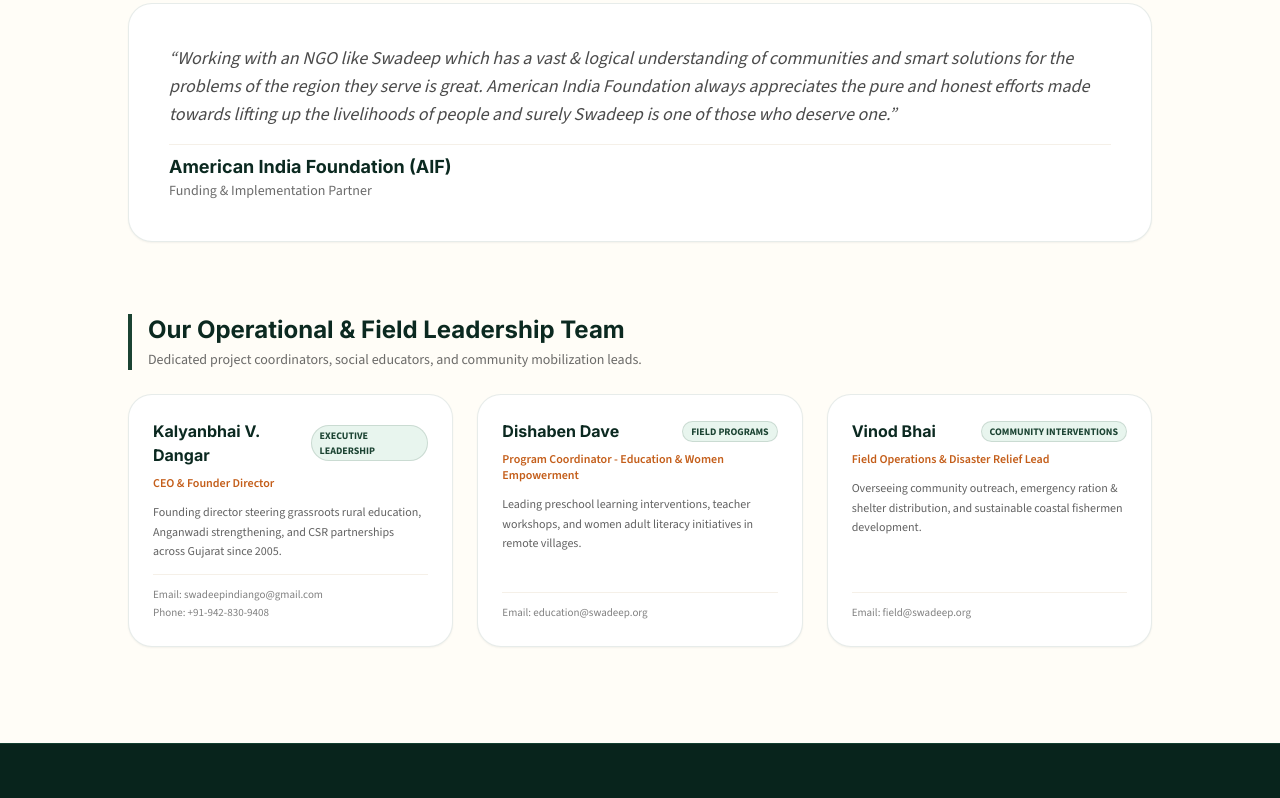
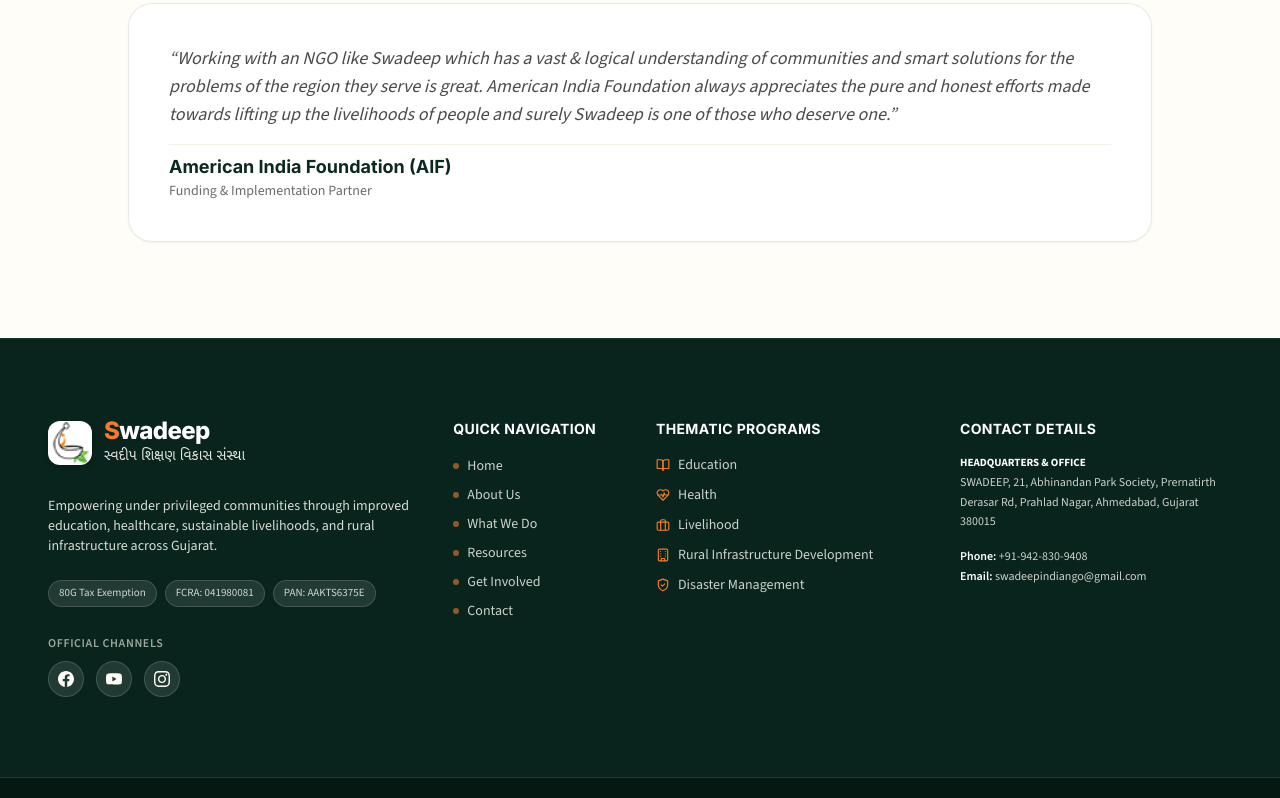
Before and after one commit to techprograming/swadeep, a Next.js app: page /about in a window 1280 px wide. Shown: the part 8167-8965 px from the top of the page. Built offline with nearby package versions, Linux system fonts and the light colour scheme.

Commit message:
refactor: remove Operational & Field Leadership Team section from about page

```diff
--- a/src/components/sections/AboutContent.tsx
+++ b/src/components/sections/AboutContent.tsx
@@ -10,24 +10,7 @@ import { EyeIcon, TargetIcon, AwardMedalIcon } from "@/components/ui/Icons";
 import { useLanguage } from "@/context/LanguageContext";
 
 export default function AboutContent() {
-  const [employees, setEmployees] = React.useState<any[]>([]);
 
-  React.useEffect(() => {
-    async function loadEmployees() {
-      try {
-        const res = await fetch("/api/employees");
-        if (res.ok) {
-          const data = await res.json();
-          if (data.success && Array.isArray(data.employees)) {
-            setEmployees(data.employees);
-          }
-        }
-      } catch (err) {
-        console.warn("Could not load employees:", err);
-      }
-    }
-    loadEmployees();
-  }, []);
   const { isGujarati, t } = useLanguage();
 
   const fundingPartnersTestimonials = TESTIMONIALS.filter(
@@ -521,56 +504,7 @@ export default function AboutContent() {
             </div>
           </div>
 
-          {/* Swadeep Executive & Field Operations Team */}
-          {employees.length > 0 && (
-            <div className="space-y-6 pt-4">
-              <div className="border-l-4 border-forest pl-4">
-                <h3 className="font-heading text-2xl font-bold text-forest-dark">
-                  {isGujarati ? "અમારી ક્ષેત્રીય અને વ્યવસ્થાપકીય ટીમ" : "Our Operational & Field Leadership Team"}
-                </h3>
-                <p className="font-body text-xs sm:text-sm text-charcoal/70 mt-1">
-                  {isGujarati
-                    ? "પાયાના સ્તરે સતત કાર્યરત કર્મનિષ્ઠ કાર્યકરો અને પ્રોજેક્ટ કોઓર્ડિનેટર."
-                    : "Dedicated project coordinators, social educators, and community mobilization leads."}
-                </p>
-              </div>
 
-              <div className="grid grid-cols-1 sm:grid-cols-2 md:grid-cols-3 gap-6">
-                {employees.map((emp) => (
-                  <div
-                    key={emp.id || emp.name}
-                    className="bg-white rounded-3xl p-6 shadow-sm border border-forest/10 hover:border-forest/30 transition-all hover:shadow-md flex flex-col justify-between"
-                  >
-                    <div className="space-y-2">
-                      <div className="flex items-center justify-between">
-                        <span className="font-heading font-bold text-base text-forest-dark">
-                          {emp.name}
-                        </span>
-                        <span className="text-[10px] font-extrabold uppercase px-2 py-0.5 rounded-full bg-forest-50 text-forest border border-forest/15">
-                          {emp.department || "Operations"}
-                        </span>
-                      </div>
-                      <div className="text-xs font-semibold text-saffron-dark">
-                        {emp.role}
-                      </div>
-                      {emp.bio && (
-                        <p className="text-xs text-charcoal/75 leading-relaxed line-clamp-3 pt-1">
-                          {emp.bio}
-                        </p>
-                      )}
-                    </div>
-
-                    {(emp.email || emp.phone) && (
-                      <div className="pt-3 mt-3 border-t border-cream-dark text-[11px] text-charcoal/60 space-y-0.5">
-                        {emp.email && <div>Email: {emp.email}</div>}
-                        {emp.phone && <div>Phone: {emp.phone}</div>}
-                      </div>
-                    )}
-                  </div>
-                ))}
-              </div>
-            </div>
-          )}
         </div>
       </section>
     </main>
```
